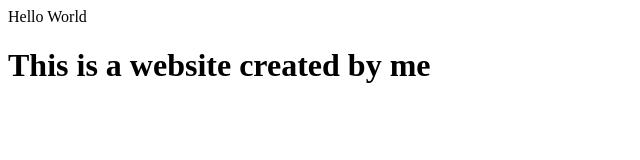
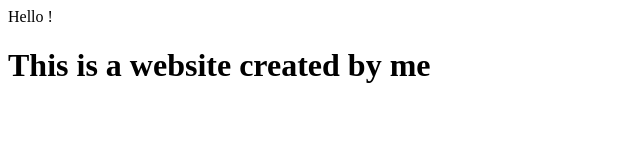
Before and after one commit to kosukef4taka/kosukef4taka.github.io, a plain HTML site: page index.html in a window 1280 px wide. Shown: the full height of the page, 0-640 px from the left. Drawn offline with Linux system fonts and the light colour scheme.

Commit message:
Update index.html

```diff
--- a/index.html
+++ b/index.html
@@ -1,4 +1,4 @@
-<html>Hello World</html>
+<html>Hello ! </html>
 
 <main>
 <h1> This is a website created by me </h1>
```
